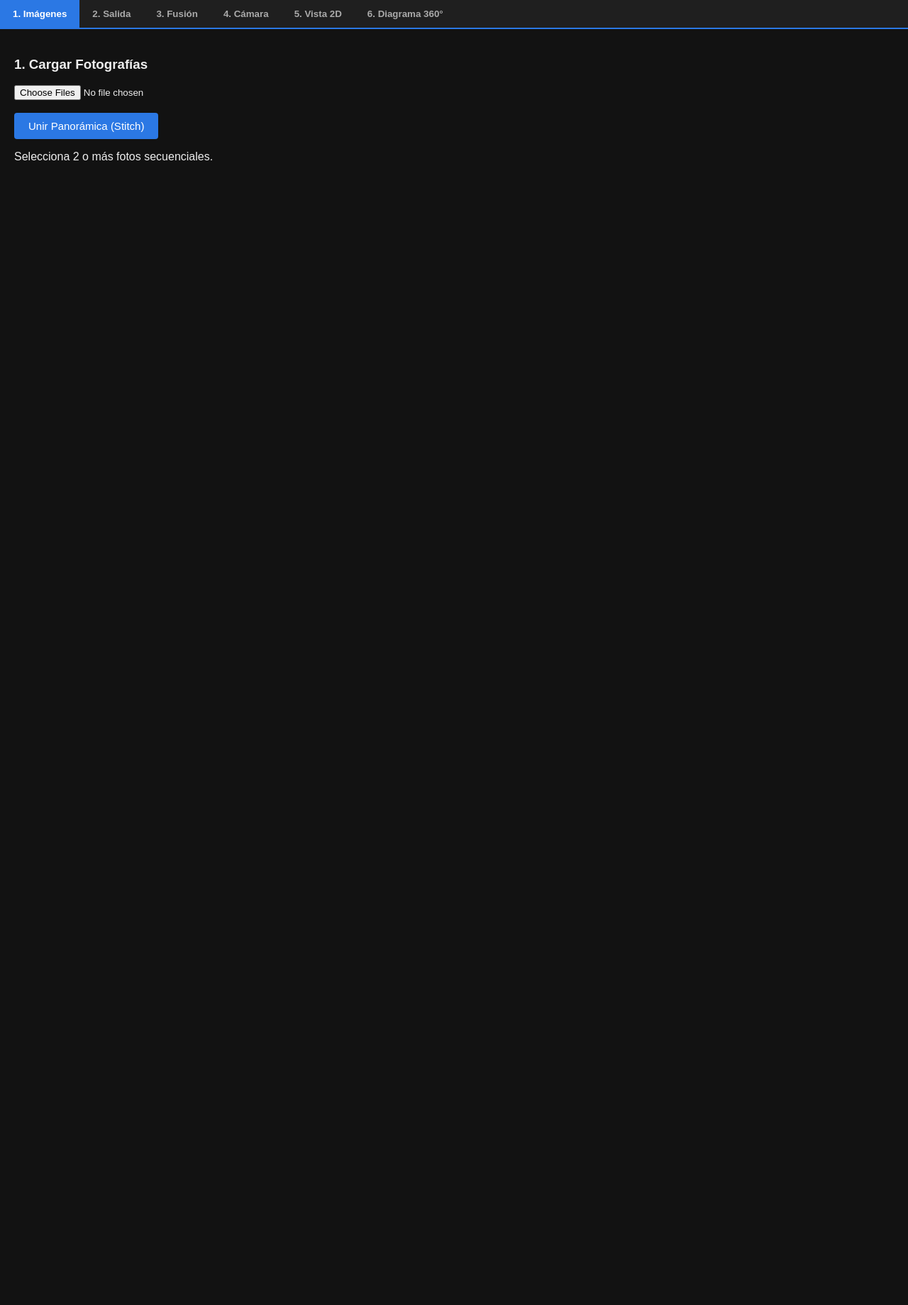
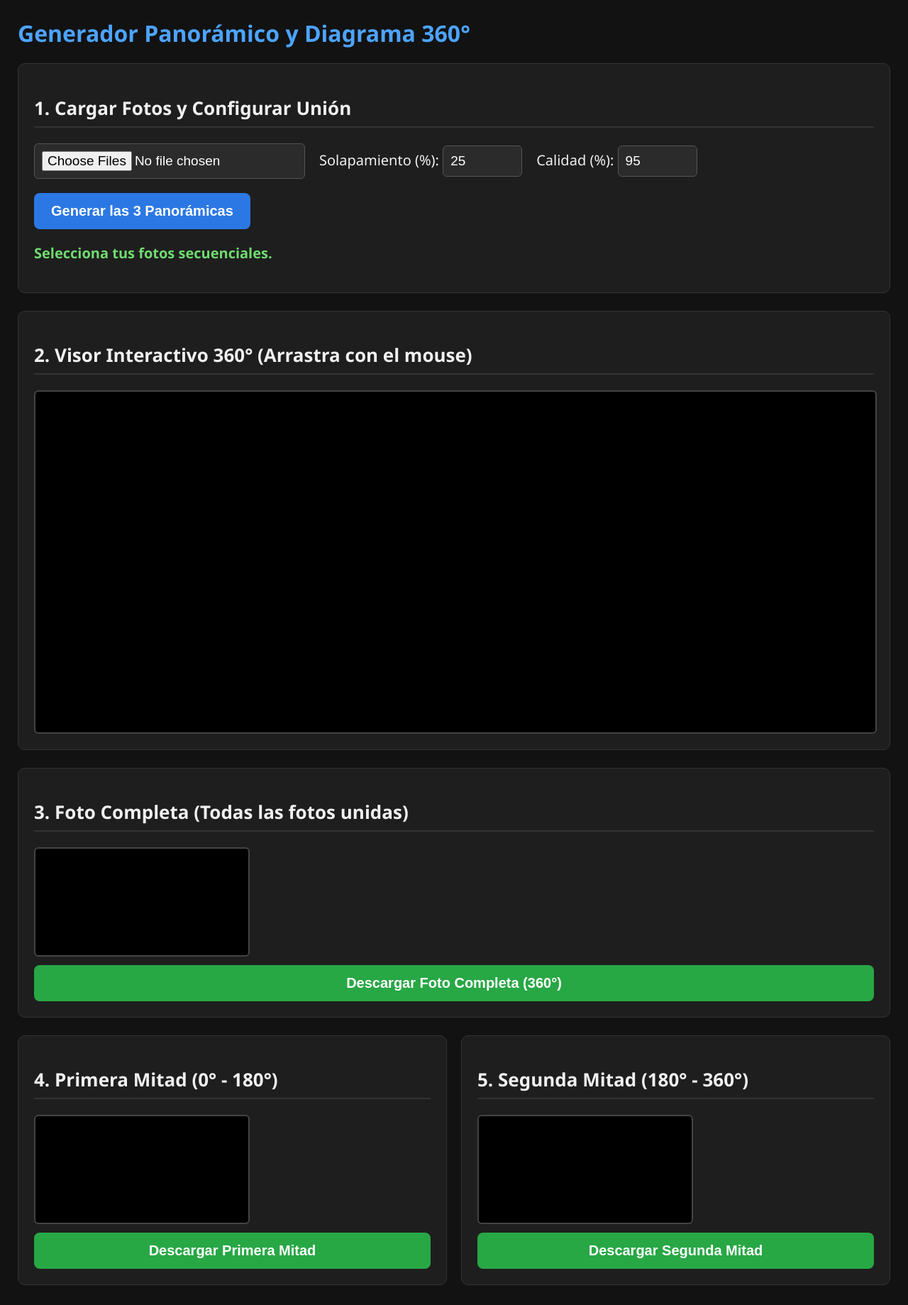
Before and after one commit to anthonyalvaroc-svg/PANORAMICO360, a plain HTML site: page index.html in a window 1280 px wide. Shown: the whole page at 71% size. Before the commit the page ends 800 px from the top, so only its background shows below. Drawn offline with Linux system fonts and the light colour scheme.

Commit message:
Add files via upload

```diff
--- a/index.html
+++ b/index.html
@@ -4,75 +4,172 @@
 <meta charset="UTF-8">
 <title>Panorama Stitcher & Diagrama 360°</title>
 <style>
-  body { font-family: Arial, sans-serif; background: #121212; color: #eee; margin: 0; }
-  .tabs { display: flex; background: #1f1f1f; border-bottom: 2px solid #2b78e4; }
-  .tab { padding: 12px 18px; cursor: pointer; border: none; background: none; color: #aaa; font-weight: bold; }
-  .tab.active { background: #2b78e4; color: white; }
-  .content { display: none; padding: 20px; }
-  .content.active { display: block; }
-  button.action { background: #2b78e4; color: white; border: none; padding: 10px 20px; cursor: pointer; font-size: 15px; border-radius: 4px; }
-  #canvas2d { max-width: 100%; border: 1px solid #444; margin-top: 10px; }
-  #viewer360 { width: 100%; height: 480px; background: #000; border: 1px solid #444; cursor: grab; }
+  body {
+    font-family: 'Segoe UI', Arial, sans-serif;
+    background: #121212;
+    color: #f0f0f0;
+    margin: 0;
+    padding: 25px;
+    font-size: 20px;
+  }
+  h1 { font-size: 32px; color: #4da3ff; margin-top: 0; }
+  h2 { font-size: 26px; border-bottom: 2px solid #333; padding-bottom: 8px; }
+  .panel {
+    background: #1e1e1e;
+    padding: 22px;
+    border-radius: 10px;
+    margin-bottom: 25px;
+    border: 1px solid #333;
+  }
+  .controls {
+    display: flex;
+    flex-wrap: wrap;
+    gap: 20px;
+    align-items: center;
+  }
+  input[type="file"], input[type="number"] {
+    font-size: 19px;
+    padding: 10px;
+    background: #2b2b2b;
+    color: white;
+    border: 1px solid #555;
+    border-radius: 6px;
+  }
+  input[type="number"] { width: 90px; }
+  button {
+    background: #2b78e4;
+    color: white;
+    border: none;
+    padding: 14px 24px;
+    cursor: pointer;
+    font-size: 20px;
+    font-weight: bold;
+    border-radius: 8px;
+  }
+  button:hover { background: #1c5bbf; }
+  button.download { background: #28a745; margin-top: 12px; width: 100%; }
+  button.download:hover { background: #1e7e34; }
+  canvas {
+    max-width: 100%;
+    height: auto;
+    border: 2px solid #444;
+    border-radius: 6px;
+    background: #000;
+    display: block;
+  }
+  #viewer360 { width: 100%; height: 480px; cursor: grab; }
+  .grid-halves {
+    display: grid;
+    grid-template-columns: 1fr 1fr;
+    gap: 20px;
+  }
+  @media (max-width: 900px) { .grid-halves { grid-template-columns: 1fr; } }
 </style>
 </head>
 <body>
+<h1>Generador Panorámico y Diagrama 360°</h1>
 
-<div class="tabs">
-  <button class="tab active" onclick="openTab(0)">1. Imágenes</button>
-  <button class="tab" onclick="openTab(1)">2. Salida</button>
-  <button class="tab" onclick="openTab(2)">3. Fusión</button>
-  <button class="tab" onclick="openTab(3)">4. Cámara</button>
-  <button class="tab" onclick="openTab(4)">5. Vista 2D</button>
-  <button class="tab" onclick="openTab(5)">6. Diagrama 360°</button>
-</div>
-<div class="content active">
-  <h3>1. Cargar Fotografías</h3>
-  <input type="file" id="fileInput" multiple accept="image/*"><br><br>
-  <button class="action" onclick="processImages()">Unir Panorámica (Stitch)</button>
-  <p id="status">Selecciona 2 o más fotos secuenciales.</p>
+<div class="panel">
+  <h2>1. Cargar Fotos y Configurar Unión</h2>
+  <div class="controls">
+    <input type="file" id="fileInput" multiple accept="image/*">
+    <label>Solapamiento (%): <input type="number" id="overlap" value="25" min="5" max="50"></label>
+    <label>Calidad (%): <input type="number" id="quality" value="95" min="50" max="100"></label>
+    <button onclick="processImages()">Generar las 3 Panorámicas</button>
+  </div>
+  <p id="status" style="color: #70db70; font-weight: bold;">Selecciona tus fotos secuenciales.</p>
 </div>
 
-<div class="content">
-  <h3>2. Configuración de Salida</h3>
-  <label>Calidad JPEG (%): <input type="number" id="quality" value="90" min="10" max="100"></label>
+<div class="panel">
+  <h2>2. Visor Interactivo 360° (Arrastra con el mouse)</h2>
+  <canvas id="viewer360"></canvas>
 </div>
 
-<div class="content">
-  <h3>3. Modo de Fusión</h3>
-  <label>Solapamiento lateral (%): <input type="number" id="overlap" value="20" min="0" max="50"></label>
+<div class="panel">
+  <h2>3. Foto Completa (Todas las fotos unidas)</h2>
+  <canvas id="canvasFull"></canvas>
+  <button class="download" onclick="downloadCanvas('canvasFull', '1_Panoramica_Completa_360.jpg')">
+    Descargar Foto Completa (360°)
+  </button>
 </div>
 
-<div class="content">
-  <h3>4. Parámetros de Cámara</h3>
-  <p>Corrección de proyección equirectangular automática activada.</p>
-</div>
+<div class="grid-halves">
+  <div class="panel">
+    <h2>4. Primera Mitad (0° - 180°)</h2>
+    <canvas id="canvasHalf1"></canvas>
+    <button class="download" onclick="downloadCanvas('canvasHalf1', '2_Panoramica_Mitad_1.jpg')">
+      Descargar Primera Mitad
+    </button>
+  </div>
 
-<div class="content">
-  <h3>5. Resultado Plano (2D)</h3>
-  <button class="action" onclick="downloadPano()">Descargar Imagen Panorámica</button><br>
-  <canvas id="canvas2d"></canvas>
-</div>
-
-<div class="content">
-  <h3>6. Diagrama Interactivo 360°</h3>
-  <p>Arrastra con el mouse para girar la vista en 360°.</p>
-  <canvas id="viewer360"></canvas>
+  <div class="panel">
+    <h2>5. Segunda Mitad (180° - 360°)</h2>
+    <canvas id="canvasHalf2"></canvas>
+    <button class="download" onclick="downloadCanvas('canvasHalf2', '3_Panoramica_Mitad_2.jpg')">
+      Descargar Segunda Mitad
+    </button>
+  </div>
 </div>
 <script>
-let panoCanvas = document.getElementById('canvas2d');
-let v360 = document.getElementById('viewer360');
+const cFull = document.getElementById('canvasFull');
+const cHalf1 = document.getElementById('canvasHalf1');
+const cHalf2 = document.getElementById('canvasHalf2');
+const v360 = document.getElementById('viewer360');
 let yaw = 0, pitch = 0, isDragging = false, lastX = 0, lastY = 0;
 
-function openTab(idx) {
-  document.querySelectorAll('.tab').forEach((t, i) => t.classList.toggle('active', i === idx));
-  document.querySelectorAll('.content').forEach((c, i) => c.classList.toggle('active', i === idx));
-  if (idx === 5) render360();
+// Analiza el promedio de color (R, G, B) en una franja de la imagen
+function getRegionColor(ctx, x, y, w, h) {
+  const data = ctx.getImageData(x, y, Math.max(1, w), Math.max(1, h)).data;
+  let r = 0, g = 0, b = 0, count = 0;
+  for (let i = 0; i < data.length; i += 16) {
+    if (data[i + 3] > 200) {
+      r += data[i]; g += data[i + 1]; b += data[i + 2];
+      count++;
+    }
+  }
+  return count ? { r: r / count, g: g / count, b: b / count } : { r: 128, g: 128, b: 128 };
+}
+
+// Ajusta brillo/color de la foto actual para igualarla a la anterior y difumina el borde
+function matchAndBlend(img, width, height, overlapPx, targetColor) {
+  const temp = document.createElement('canvas');
+  temp.width = width;
+  temp.height = height;
+  const tctx = temp.getContext('2d');
+  tctx.drawImage(img, 0, 0, width, height);
+
+  if (targetColor && overlapPx > 0) {
+    const srcColor = getRegionColor(tctx, 0, 0, overlapPx, height);
+    const gainR = Math.min(1.4, Math.max(0.7, targetColor.r / Math.max(1, srcColor.r)));
+    const gainG = Math.min(1.4, Math.max(0.7, targetColor.g / Math.max(1, srcColor.g)));
+    const gainB = Math.min(1.4, Math.max(0.7, targetColor.b / Math.max(1, srcColor.b)));
+
+    const imgData = tctx.getImageData(0, 0, width, height);
+    const d = imgData.data;
+    for (let i = 0; i < d.length; i += 4) {
+      d[i]     = Math.min(255, d[i] * gainR);
+      d[i + 1] = Math.min(255, d[i + 1] * gainG);
+      d[i + 2] = Math.min(255, d[i + 2] * gainB);
+    }
+    tctx.putImageData(imgData, 0, 0);
+
+    // Difuminado suave en el borde izquierdo para camuflar la unión
+    tctx.globalCompositeOperation = 'destination-in';
+    const grad = tctx.createLinearGradient(0, 0, width, 0);
+    const ratio = Math.min(0.45, overlapPx / width);
+    grad.addColorStop(0, 'rgba(0,0,0,0)');
+    grad.addColorStop(ratio, 'rgba(0,0,0,1)');
+    grad.addColorStop(1, 'rgba(0,0,0,1)');
+    tctx.fillStyle = grad;
+    tctx.fillRect(0, 0, width, height);
+  }
+  return temp;
 }
 
 async function processImages() {
   const files = Array.from(document.getElementById('fileInput').files);
   if (files.length < 2) return alert("Selecciona al menos 2 imágenes.");
-  document.getElementById('status').innerText = "Procesando unión...";
+  document.getElementById('status').innerText = "Igualando brillo, color y uniendo fotos...";
 
   const imgs = await Promise.all(files.map(f => new Promise(res => {
     const img = new Image();
@@ -81,48 +178,68 @@ async function processImages() {
   })));
 
   const ov = document.getElementById('overlap').value / 100;
-  const h = 600;
+  const h = 800;
+  const widths = imgs.map(img => Math.round(img.width * (h / img.height)));
   let totalW = 0;
-  const widths = imgs.map(img => (img.width * (h / img.height)));
-  widths.forEach((w, i) => totalW += (i === 0 ? w : w * (1 - ov)));
+  widths.forEach((w, i) => totalW += (i === 0 ? w : Math.round(w * (1 - ov))));
 
-  panoCanvas.width = totalW;
-  panoCanvas.height = h;
-  const ctx = panoCanvas.getContext('2d');
+  cFull.width = totalW;
+  cFull.height = h;
+  const ctx = cFull.getContext('2d');
+  ctx.clearRect(0, 0, totalW, h);
+
   let x = 0;
+  let prevRightColor = null;
 
   imgs.forEach((img, i) => {
     const w = widths[i];
-    ctx.globalAlpha = i === 0 ? 1.0 : 0.85;
-    ctx.drawImage(img, x, 0, w, h);
-    x += w * (1 - ov);
+    const ovPx = i === 0 ? 0 : Math.round(w * ov);
+    const processed = matchAndBlend(img, w, h, ovPx, prevRightColor);
+    ctx.drawImage(processed, x, 0);
+
+    // Guardar el tono del borde derecho ya corregido para igualar la siguiente foto
+    const nextOvPx = Math.max(10, Math.round(w * ov));
+    const pCtx = processed.getContext('2d');
+    prevRightColor = getRegionColor(pCtx, w - nextOvPx, 0, nextOvPx, h);
+
+    x += Math.round(w * (1 - ov));
   });
 
-  document.getElementById('status').innerText = "¡Panorámica lista!";
-  openTab(5);
+  // Generar Primera Mitad y Segunda Mitad
+  const halfW = Math.floor(totalW / 2);
+  cHalf1.width = halfW; cHalf1.height = h;
+  cHalf1.getContext('2d').drawImage(cFull, 0, 0, halfW, h, 0, 0, halfW, h);
+
+  cHalf2.width = totalW - halfW; cHalf2.height = h;
+  cHalf2.getContext('2d').drawImage(cFull, halfW, 0, totalW - halfW, h, 0, 0, totalW - halfW, h);
+
+  document.getElementById('status').innerText = "¡Listo! Brillo igualado y 3 imágenes generadas.";
+  render360();
 }
 
-function downloadPano() {
+function downloadCanvas(canvasId, filename) {
+  const canvas = document.getElementById(canvasId);
+  if (!canvas.width) return alert("Primero genera la panorámica.");
   const q = document.getElementById('quality').value / 100;
   const link = document.createElement('a');
-  link.download = 'panoramica_360.jpg';
-  link.href = panoCanvas.toDataURL('image/jpeg', q);
+  link.download = filename;
+  link.href = canvas.toDataURL('image/jpeg', q);
   link.click();
 }
 
 function render360() {
-  if (!panoCanvas.width) return;
+  if (!cFull.width) return;
   v360.width = v360.clientWidth;
   v360.height = v360.clientHeight;
   const ctx = v360.getContext('2d');
-  const scale = v360.height / panoCanvas.height;
-  const drawW = panoCanvas.width * scale;
+  const scale = v360.height / cFull.height;
+  const drawW = cFull.width * scale;
   let offsetX = (yaw % drawW);
   if (offsetX > 0) offsetX -= drawW;
 
   ctx.clearRect(0, 0, v360.width, v360.height);
   for (let x = offsetX; x < v360.width; x += drawW) {
-    ctx.drawImage(panoCanvas, x, pitch, drawW, v360.height);
+    ctx.drawImage(cFull, x, pitch, drawW, v360.height);
   }
 }
 
@@ -131,7 +248,7 @@ window.onmouseup = () => isDragging = false;
 window.onmousemove = e => {
   if (!isDragging) return;
   yaw += (e.clientX - lastX) * 1.2;
-  pitch = Math.max(-100, Math.min(100, pitch + (e.clientY - lastY) * 0.5));
+  pitch = Math.max(-120, Math.min(120, pitch + (e.clientY - lastY) * 0.5));
   lastX = e.clientX; lastY = e.clientY;
   render360();
 };
```
